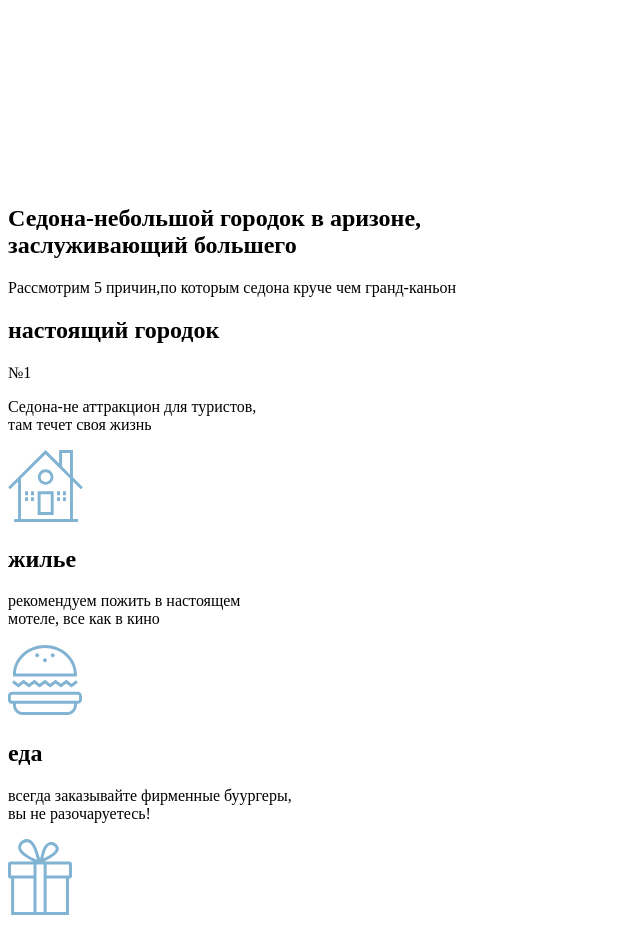
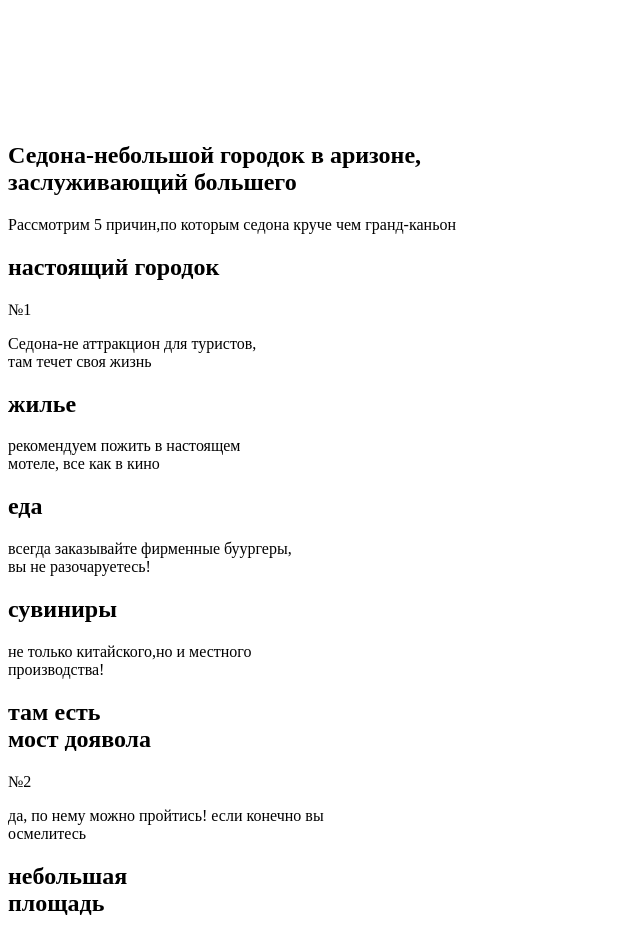
Before and after one commit to Polimezar/1215839-sedona-27, a plain HTML site: page index.html in a window 1280 px wide. Shown: the part 420-1354 px from the top of the page, without its empty margins (0-640 px from the left). Drawn offline with Linux system fonts and the light colour scheme.

Commit message:
Личный проект: начинаем готовить графику

```diff
--- a/index.html
+++ b/index.html
@@ -22,7 +22,6 @@
      <main>
        <section>
          <img src="img/intro-welcome.svg" width="458" height="352" alt="Welcome to sedona" >
-         <img src="img/intro-mask.svg" width="1200" height="59" alt="">
        </section>
        <section>
          <h1> Седона-небольшой городок в аризоне,<br>заслуживающий большего</h1>
@@ -36,19 +35,16 @@
        </section>
        <section>
          <div>
-          <img src="img/icon-1.svg" width="75" height="72" alt="">
           <h2>жилье</h2>
            <p>рекомендуем пожить в настоящем<br>
            мотеле, все как в кино</p>
           </div>
           <div>
-            <img src="img/icon-3.svg" width="74" height="72" alt="">
            <h2> еда</h2>
            <p> всегда заказывайте фирменные буургеры, <br>
            вы не разочаруетесь!</p>
           </div>
           <div>
-            <img src="img/icon-2.svg"  width="64" height="76"  alt="" >
            <h2>сувиниры</h2>
            <p>не только китайского,но и местного<br>
            производства!</p>
```
